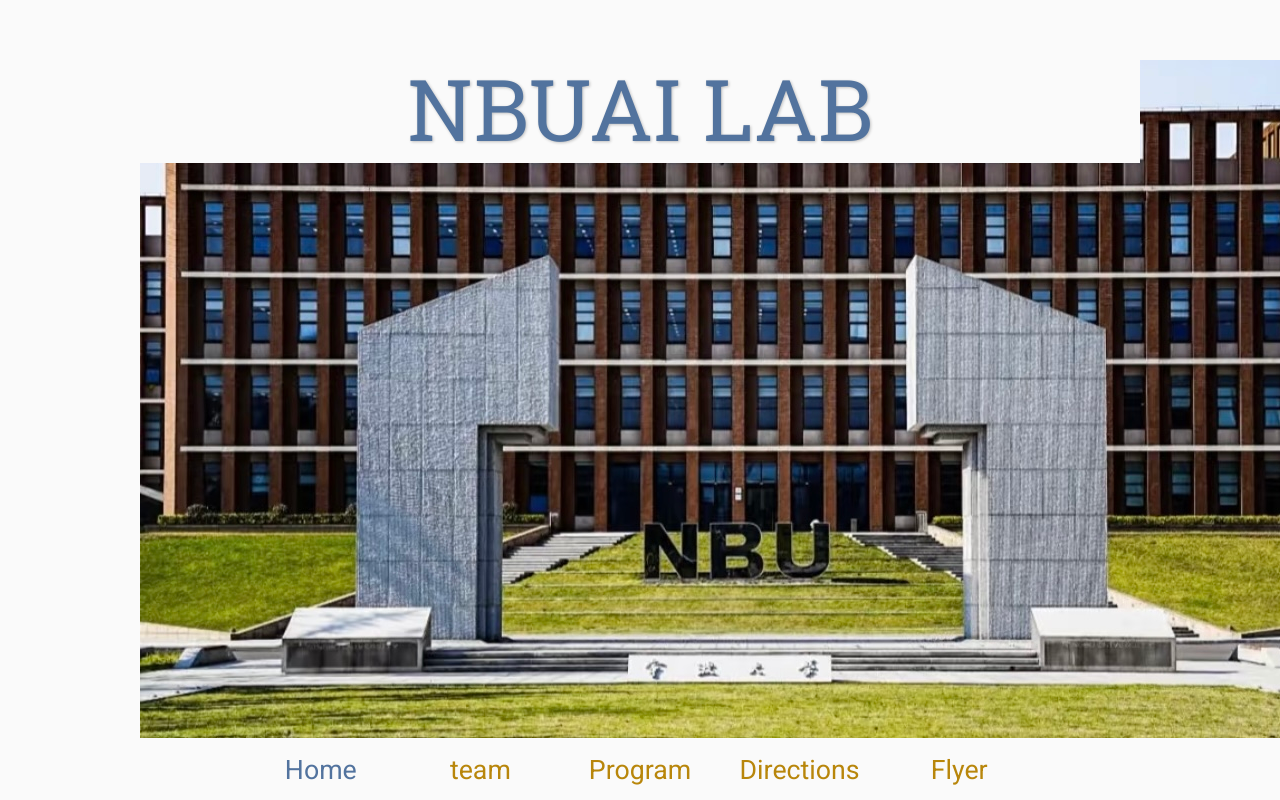
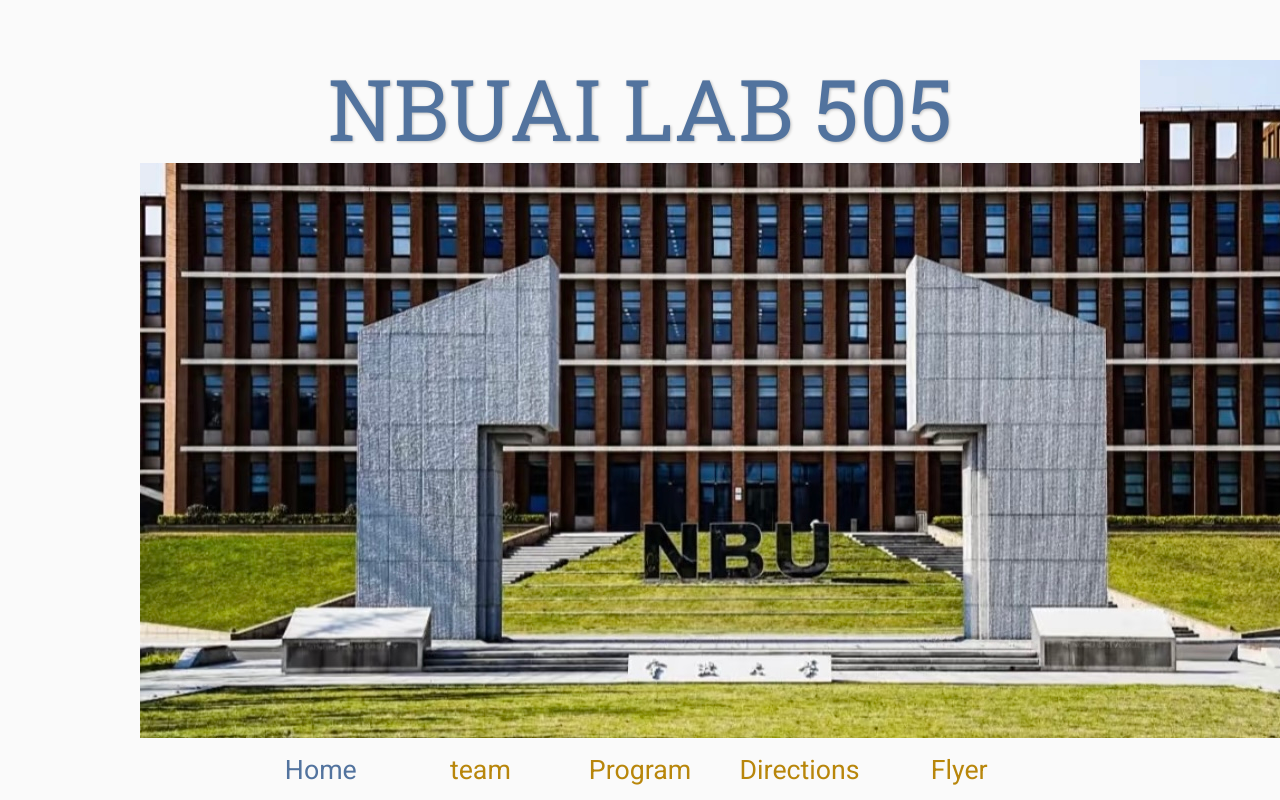
Before and after one commit to 505ai/nbuailab, a plain HTML site: page index.html in a window 1280 px wide. Shown: the top 800 px of the page. Drawn offline with Linux system fonts and the light colour scheme.

Commit message:
Update index.html

```diff
--- a/index.html
+++ b/index.html
@@ -17,7 +17,7 @@
     <div class="banner">
         <img src="assets/NBU.jpg" alt="ningbo university">
         <div class="top-left">
-            <span class="title2">NBUAI LAB</span>
+            <span class="title2">NBUAI LAB 505</span>
         </div>
     </div>
 
```
